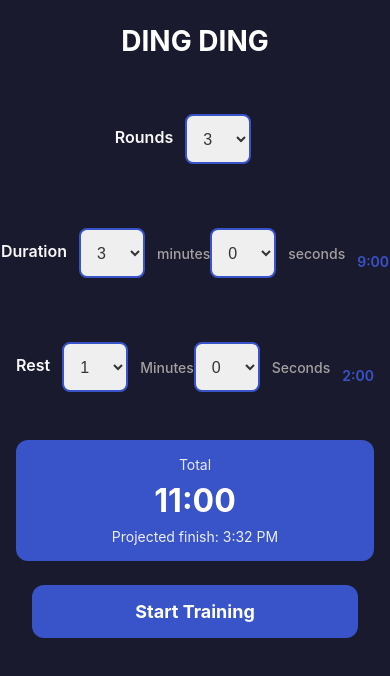
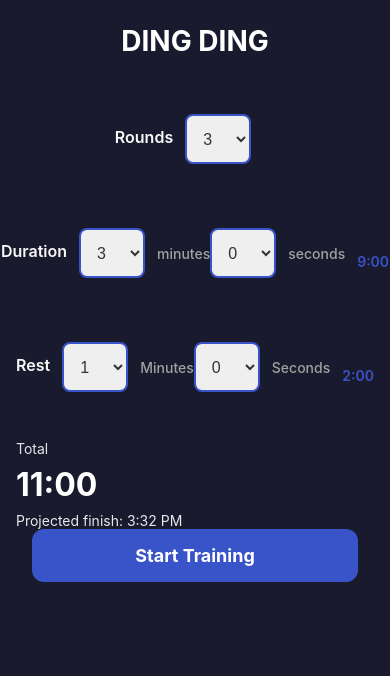
Before and after one commit to 12C0DE/Dingding, a React Native app: screen / in a window 390 px wide. Shown: the top 676 px of the page. Built offline with nearby package versions, Linux system fonts and the light colour scheme.

Commit message:
remove total time bgColor

```diff
--- a/src/screens/SetupPage.tsx
+++ b/src/screens/SetupPage.tsx
@@ -211,7 +211,7 @@ export const SetupPage: React.FC<SetupPageProps> = ({ onNavigateToTimer }) => {
         </View>
 
         {/* Summary */}
-        <View style={styles.summary}>
+        <View>
           {/* TODO: Remove the button styling. this should be a label */}
           <Text style={styles.summaryTitle}>Total</Text>
           <Text style={styles.summaryValue}>
@@ -239,7 +239,6 @@ const styles = StyleSheet.create({
     backgroundColor: "#1a1a2e",
   },
   header: {
-    // backgroundColor: '#3953c9ff',
     paddingVertical: 24,
     paddingHorizontal: 16,
     alignItems: "center",
@@ -254,7 +253,6 @@ const styles = StyleSheet.create({
   },
   inputGroup: {
     marginBottom: 24,
-    // backgroundColor: "#fff",
     borderRadius: 12,
     padding: 16,
   },
```
